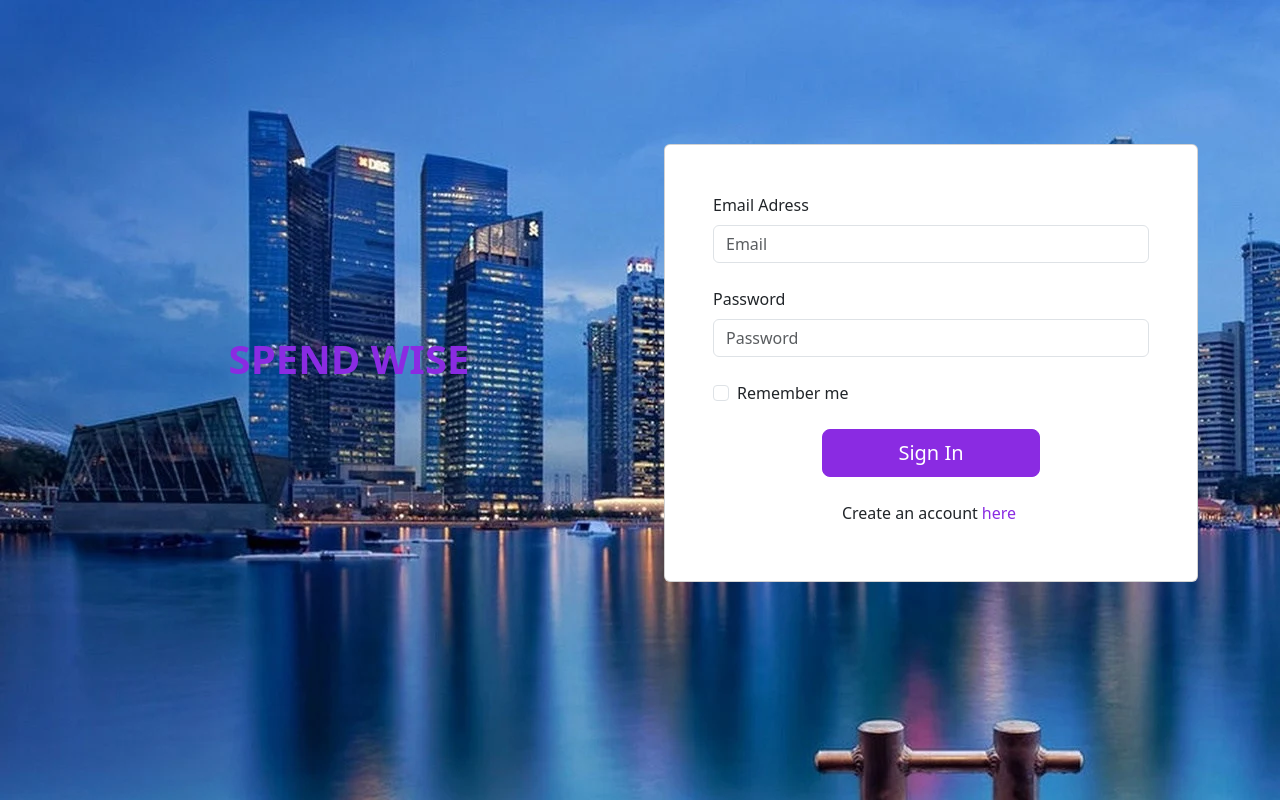
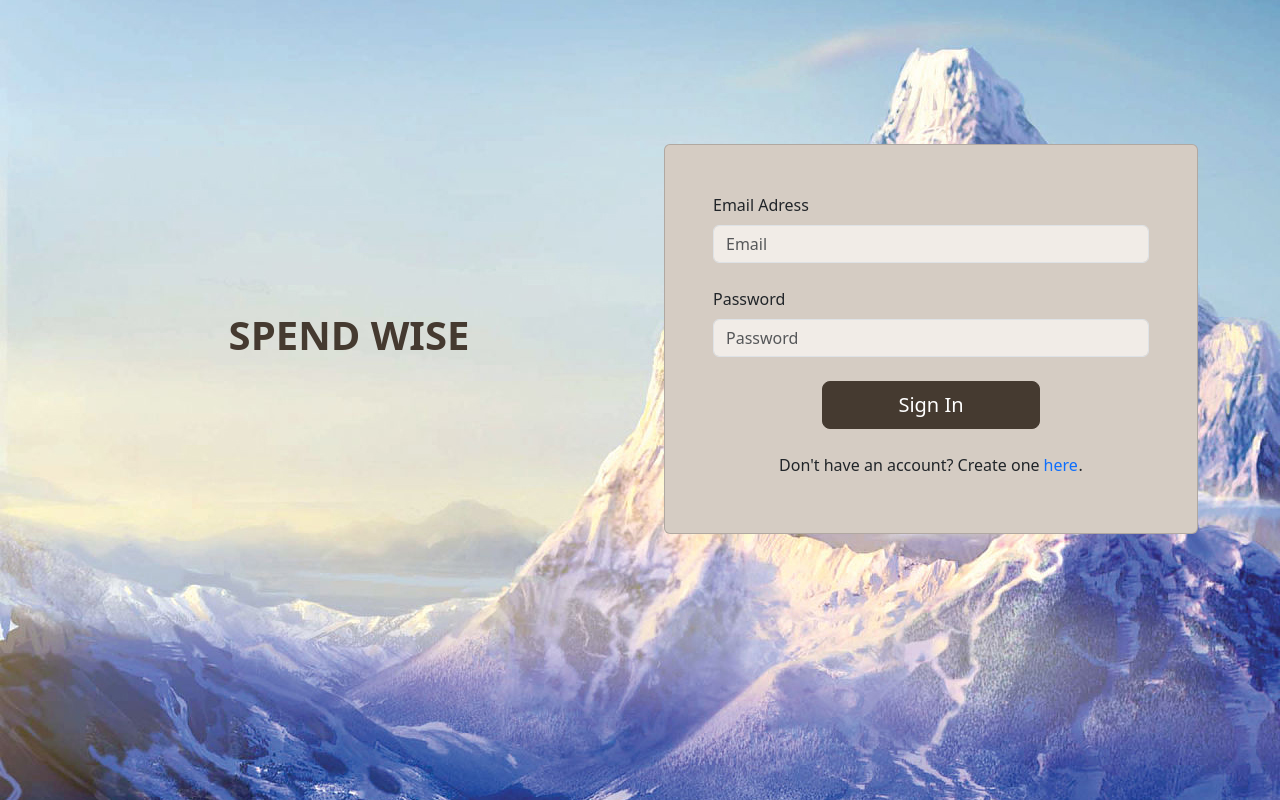
Before and after one commit to rekqN/TP2SIR, a PHP site: page /public/signin.php in a window 1280 px wide. Run offline with PHP 8.4, Linux system fonts and the light colour scheme.

Commit message:
sing in and sign up pages looking good

```diff
--- a/pages/pageResources/styles/global.css
+++ b/pages/pageResources/styles/globalStyling.css
@@ -1,7 +1,13 @@
-.btn-blueviolet {
-    background-color: blueviolet;
+:root {
+  --c-brand: #453A30;
+  --very-light-brown: #D5CCC3;
+  --even-lighter-brown: #f1ece7;
+}
+
+.btn-brown {
+    background-color: #453A30;
     color: white;
-    border-color: blueviolet;
+    border-color: #453A30;
   }
 
   .btn-blueviolet:hover {
@@ -50,3 +56,9 @@
   .card-style:focus {
     box-shadow: 0 0 0 0.2rem rgba(138, 43, 226, 0.25); /* Adiciona uma sombra sutil ao focar */
   }
+
+  .hereLink {
+    text-decoration: none;
+    margin-right: 0.05rem;
+    margin-left: 0.25rem
+  }
--- /dev/null
+++ b/pages/pageResources/styles/publicPages.css
@@ -0,0 +1,9 @@
+@import url('globalStyling.css');
+
+input {
+    background-color: var(--even-lighter-brown) !important;
+}
+
+.card {
+    background-color: var(--very-light-brown);
+}
--- a/pages/public/signin.php
+++ b/pages/public/signin.php
@@ -9,12 +9,12 @@ require_once __DIR__ . '/../../middleware/middleware-not-authenticated.php';
     <meta name="viewport" content="width=device-width, initial-scale=1.0">
     <title>SpendWise - Sign In</title>
     <link rel="icon" href="../../landingPage/assets/images/icon-1.png" type="image/x-icon">
-    <link href="https://cdn.jsdelivr.net/npm/bootstrap@5.3.0-alpha3/dist/css/bootstrap.min.css" rel="stylesheet" integrity="sha384-KK94CHFLLe+nY2dmCWGMq91rCGa5gtU4mk92HdvYe+M/SXH301p5ILy+dN9+nJOZ" crossorigin="anonymous">
-    <link rel="stylesheet" href="https://cdnjs.cloudflare.com/ajax/libs/font-awesome/6.4.2/css/all.min.css" integrity="sha512-z3gLpd7yknf1YoNbCzqRKc4qyor8gaKU1qmn+CShxbuBusANI9QpRohGBreCFkKxLhei6S9CQXFEbbKuqLg0DA==" crossorigin="anonymous" referrerpolicy="no-referrer" />
-    <link rel="stylesheet" href="../pageResources/styles/global.css">
+    <link href="https://cdn.jsdelivr.net/npm/bootstrap@5.3.0-alpha3/dist/css/bootstrap.min.css" rel="stylesheet">
+    <link rel="stylesheet" href="../pageResources/styles/globalStyling.css">
+    <link rel="stylesheet" href="../pageResources/styles/publicPages.css"/>
   </head>
 
-  <body style="background-image: url('../../landingPage/assets/images/hero-3.jpg')" class="py-5">
+  <body style="background-image: url('../../landingPage/assets/images/hero-2.jpg')" class="py-5">
     <section class="py-4 px-5">
       <?php
         if (isset($_SESSION['errors'])) {
@@ -33,44 +33,29 @@ require_once __DIR__ . '/../../middleware/middleware-not-authenticated.php';
         <div class="row gx-lg-5 align-items-center">
           <div class="col-lg-6 mb-5 mb-lg-0">
             <div class="d-flex justify-content-center">
-              <a class="text-decoration-none" href="../../index.php">
-                <h1 class="fw-bold" style="color: blueviolet">SPEND WISE</h1>
+              <a class="text-decoration-none" href="../../landingPage">
+                <h1 class="fw-bold" style="color: var(--c-brand)">SPEND WISE</h1>
               </a>
             </div>
           </div>
 
           <div class="col-lg-6 mb-5 mb-lg-0">
             <div class="card">
-              <div class="card-body py-5 px-md-5">
+              <div class="card-body py-5 px-md-5" >
                 <form action="../../controllers/auth/signin.php" method="post">
                   <div class="form-outline mb-4">
                     <label class="mb-2" for="Email">Email Adress</label>
-                    <input type="email" class="form-control" id="Email" placeholder="Email" name="email" maxlength="255" value="<?= isset($_REQUEST['email']) ? $_REQUEST['email'] : null ?>">
+                    <input type="email" class="form-control" id="Email" placeholder="Email" name="email" maxlength="255" value="<?= isset($_REQUEST['emailAdress']) ? $_REQUEST['emailAddress'] : null ?>">
                   </div>
                   <div class="form-outline mb-4">
                     <label class="mb-2" for="password">Password</label>
                     <input type="password" class="form-control" id="password" placeholder="Password" name="password" maxlength="255" value="<?= isset($_REQUEST['password']) ? $_REQUEST['password'] : null ?>">
                   </div>
-                  <div class="form-check d-flex justify-content-start mb-4">
-                    <div class="justify-content-start">
-                      <input class="form-check-input" type="checkbox" id="remember-me">
-                    </div>
-                    <div class="justify-content-end">
-                      <label class="form-check-label" for="remember-me">
-                        Remember me
-                      </label>
-                    </div>
-                  </div>
-
-                  <!-- Submit button -->
                   <div class="d-flex justify-content-center">
-                    <button class="w-50 btn btn-lg btn-blueviolet mb-4" type="submit" name="user" value="login">Sign In</button>
+                    <button class="w-50 btn btn-lg btn-brown mb-4" type="submit" name="user" value="login">Sign In</button>
                   </div>
                   <div class="d-flex justify-content-center mb-2">
-                    Create an account
-                    <a href="./signup.php" class="text-decoration-none mx-1" style="color:blueviolet;">
-                        here
-                    </a>
+                    Don't have an account? Create one <a href="./signup.php" class="hereLink">here</a>.
                   </div>
                 </form>
               </div>
```
Also changed, not shown: pages/public/signup.php (+70 -32 lines).
